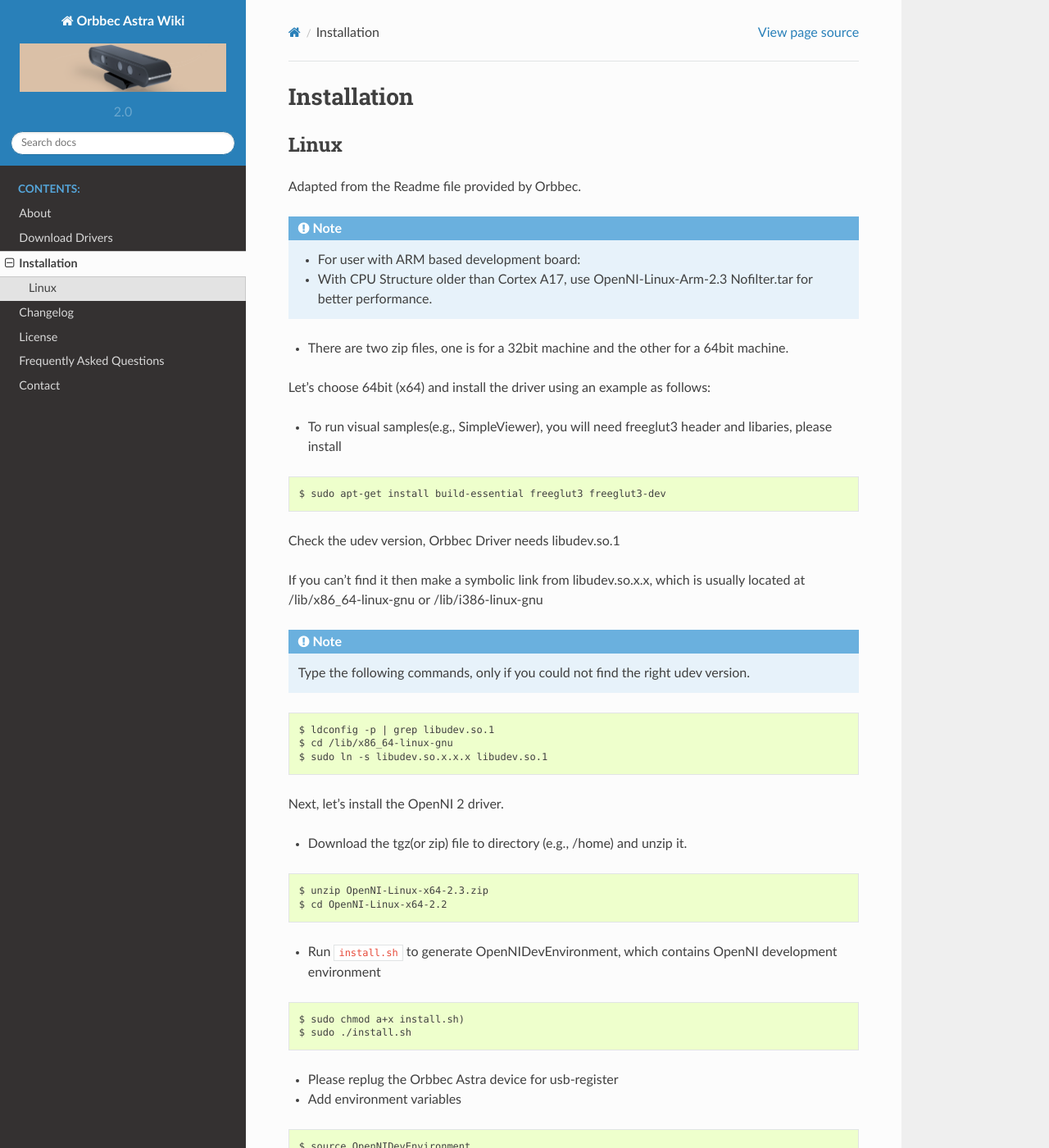
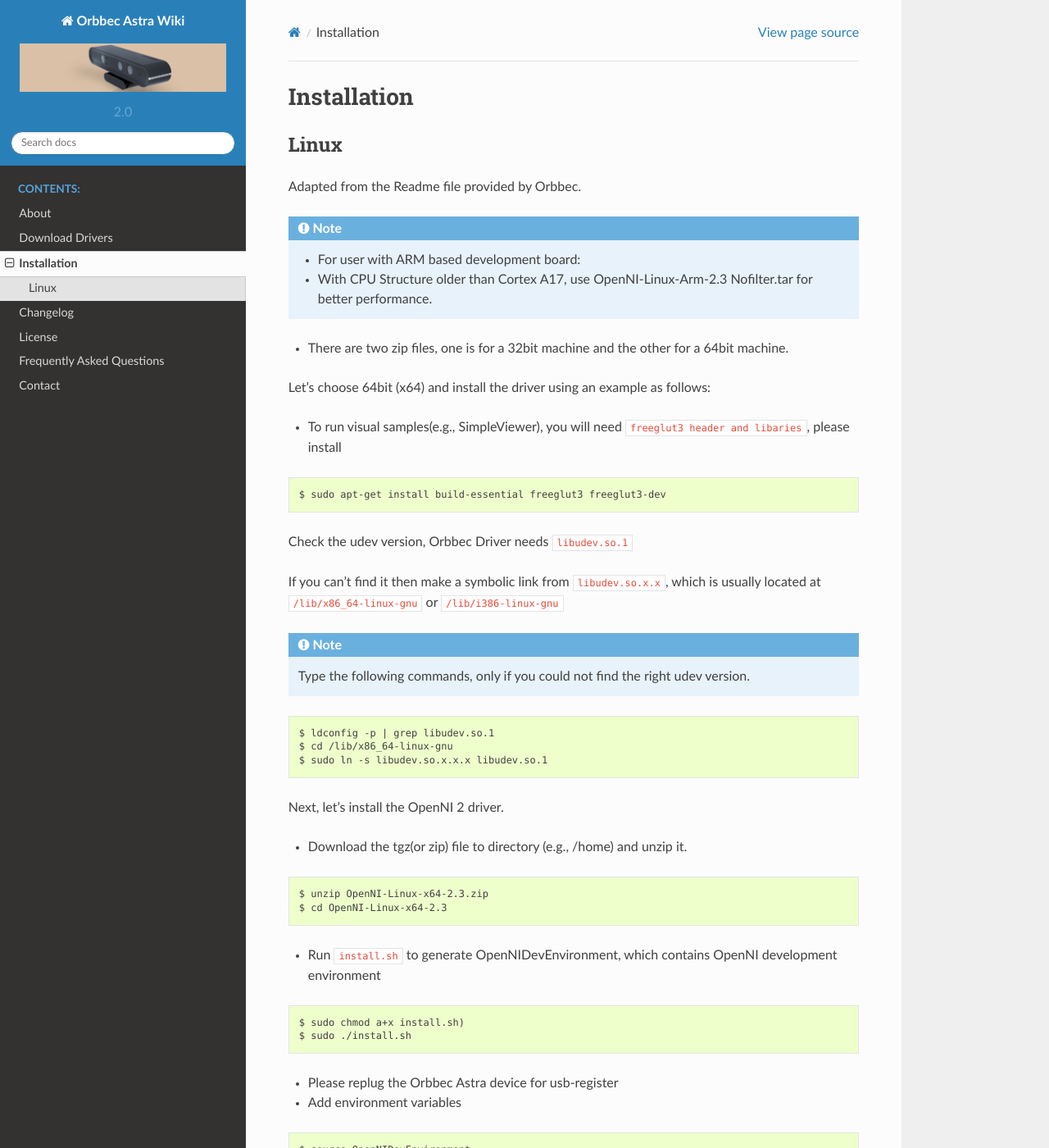
Before and after one commit to MyNameIsCosmo/astra-wiki, a Sphinx documentation site: the page built from docs/source/installation.rst, in a window 1280 px wide and 1400 px high. Shown: the whole window at 82% size. Built offline with Sphinx 7.4.7 and the Read the Docs theme 2.0.0, drawn with Linux system fonts in a browser that asks for light colours.

```diff
--- a/docs/source/installation.rst
+++ b/docs/source/installation.rst
@@ -18,16 +18,16 @@ Adapted from the Readme file provided by Orbbec.
 Let's choose 64bit (x64) and install the driver using an example as follows:
 
 
-- To run visual samples(e.g., SimpleViewer), you will need freeglut3 header and libaries, please install
+- To run visual samples(e.g., SimpleViewer), you will need ``freeglut3 header and libaries``, please install
 
 ::
 
     $ sudo apt-get install build-essential freeglut3 freeglut3-dev
 
 
-Check the udev version, Orbbec Driver needs libudev.so.1
+Check the udev version, Orbbec Driver needs ``libudev.so.1``
 
-If you can't find it then make a symbolic link from libudev.so.x.x, which is usually located at /lib/x86_64-linux-gnu or /lib/i386-linux-gnu
+If you can't find it then make a symbolic link from ``libudev.so.x.x``, which is usually located at ``/lib/x86_64-linux-gnu`` or ``/lib/i386-linux-gnu``
 
 .. NOTE::
   Type the following commands, only if you could not find the right udev version.
@@ -45,7 +45,7 @@ Next, let's install the OpenNI 2 driver.
 ::
 
     $ unzip OpenNI-Linux-x64-2.3.zip
-    $ cd OpenNI-Linux-x64-2.2
+    $ cd OpenNI-Linux-x64-2.3
 
 
 - Run ``install.sh`` to generate OpenNIDevEnvironment, which contains OpenNI development environment
```
Also changed, not shown: README.md (+3 -0 lines), docs/source/_static/Astra_n_Pro_2.jpg (added).
